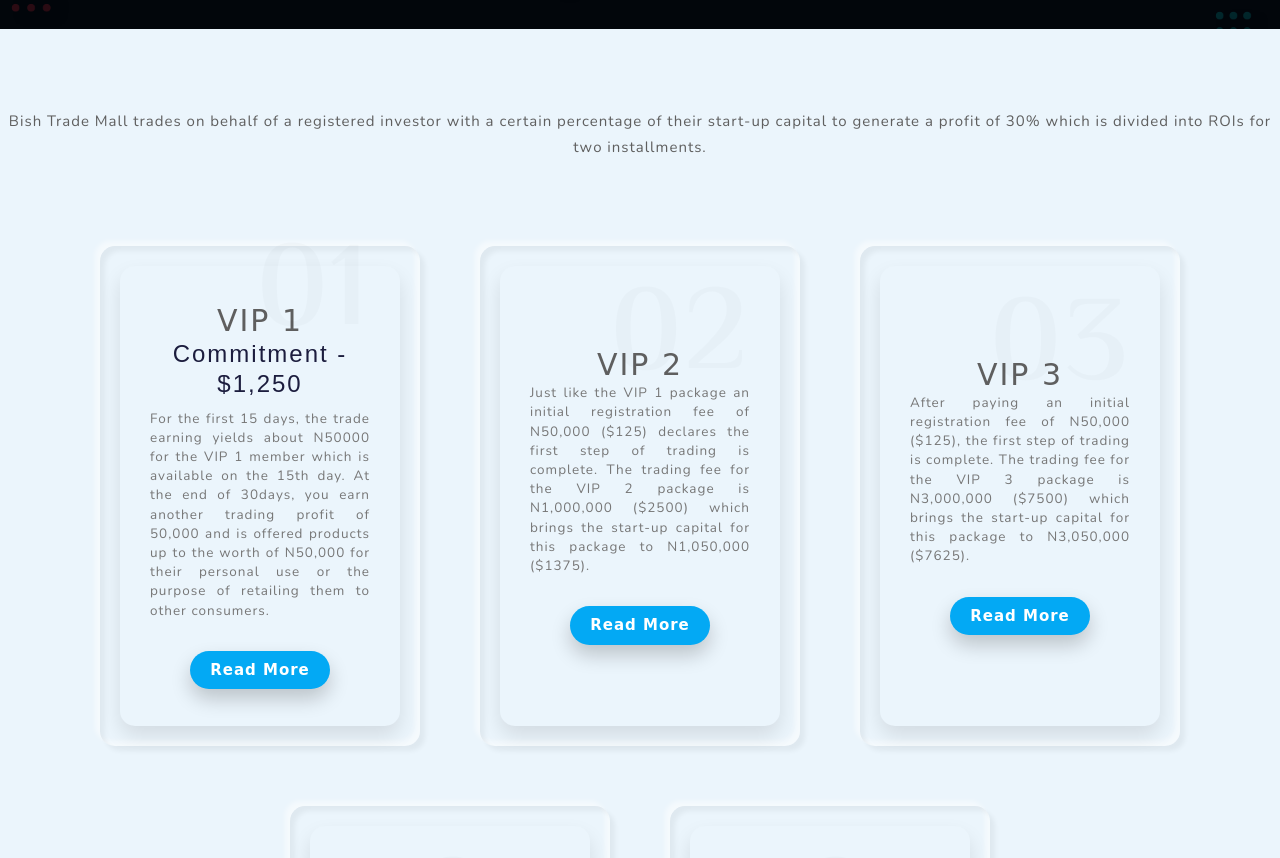
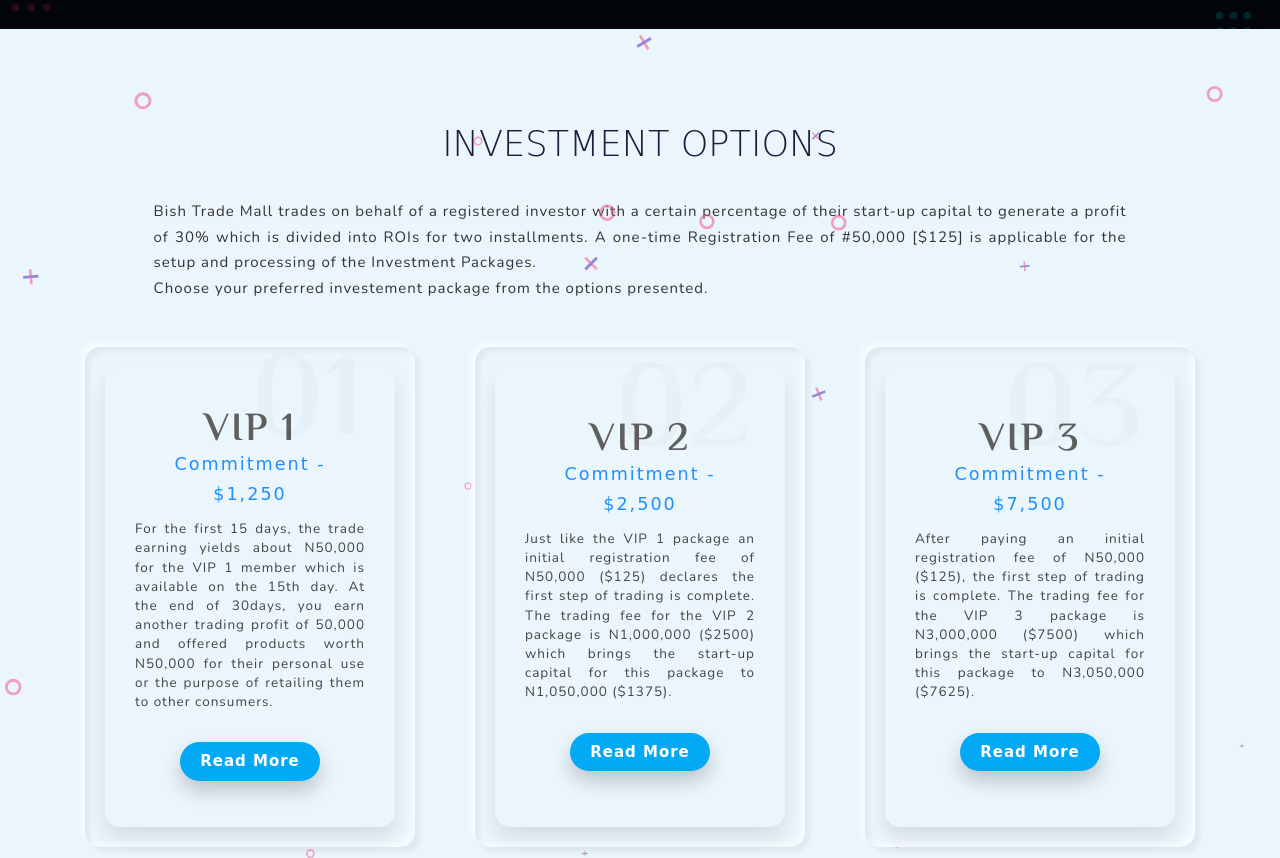
Before and after one commit to digitbase365/Bishtrade, a plain HTML site: page index.html in a window 1280 px wide. Shown: the part 2155-3013 px from the top of the page. Drawn offline with nearby package versions, Linux system fonts and the light colour scheme; animation ran at ten frames a second; a web font is replaced by a local one.

Commit message:
Imbided Canvas

```diff
--- a/css/style.css
+++ b/css/style.css
@@ -499,11 +499,10 @@ section#estate{
     align-items: center;
     max-width: 1200px;
     flex-wrap: wrap;
-    padding: 40px 0;
   }
   #estate #container .card{
     position: relative;
-    min-width: 320px;
+    min-width: 330px;
     height: 500px;
     box-shadow: inset 5px 5px 5px rgba(0, 0, 0, 0.05),
                 inset -5px -5px 5px rgba(255, 255, 255, 0.5),
@@ -538,6 +537,11 @@ section#estate{
     text-align: center;
     position: relative;
   }
+  #estate h1{
+    font-family: 'Baloo Chettan 2', cursive;
+    font-weight: 300;
+    font-size: 2.2rem;
+  }
   #estate #container .card .box .content h2{
     position: absolute;
     top: -10px;
@@ -552,20 +556,35 @@ section#estate{
     color: rgba(0, 0, 0, 0.05);
   }
   #estate #container .card .box .content h3{
-    font-family: 'Baloo Chettan 2', cursive;
-
+    font-family: 'El Messiri', sans-serif;
+    font-size: 2.5rem;
+    font-weight: 700;
   }
   #estate #container .card:hover .box .content h3{
-    font-size: 1.8em;
+    font-size: 2rem;
     color: #777;
     z-index: 1;
     transition: 0.5s;
   }
+  #estate h4{
+      font-family: 'Baloo Chettan 2', cursive;
+      font-size: 1.1rem;
+      color: dodgerblue;
+  }
 
+  #estate .card:hover h4{
+      color: #ff512f;
+      color: orangered;
+  }
+  #estate > p{
+      padding: 20px 12% 0;
+      color: #333;
+      text-align: justify;
+  }
   #estate #container .card .box .content p{
     font-size: .9em;
     font-weight: 300;
-    color: #777;
+    color: #444;
     z-index: 1;
     transition: 0.5s;
     line-height: 1.2rem;
@@ -590,7 +609,6 @@ section#estate{
     font-family: 'Baloo Chettan 2', cursive;
   }
   #estate #container .card:hover .box .content a{
-    background: #ff568f;
     background: #ff512f;
     box-shadow: 0 5px 10px rgba(255, 255, 255, 0.2);
   }
--- a/index.html
+++ b/index.html
@@ -202,7 +202,8 @@
             Bishtrade introduces a new revolution in the e-Commerce industry called the NEW RETAIL concept.  It retains a tangible and effective e-commerce model and is spreading fast across the country. This powerful ideology was first initiated and propagated in October 2016, when China’s wealthiest men spearheaded by Jack Ma, leading founder of The Alibaba Group - (The Chinese multinational technology company specializing in e-commerce, retail, Internet, and technology) propounded that in a few light-years, the traditional e-Commerce we know today will be replaced by New Retail. In its wake, the purchasing power of customers will be restored and trading will yield a lot more profit than usual.
           </p>
           <a href="about-us.html" class="cta orange">See About</a>
-          <a href="#packages" class="cta black">Learn More</a>
+          <!-- <a href="https://wa.link/9d8h3a" class="cta black">Learn More</a>  -->
+          <a href="https://chatwith.io/s/bishtrade" class="cta black">Learn More</a>
         </div>
       </div>
     </div>
@@ -284,118 +285,20 @@
 <!--team start-->
 <!--team end-->
 
-
 <!--price table start-->
-<!-- <section id="packages">
-  <div class="container">
-    <div class="row align-items-center">
-      <div class="col-lg-4 col-md-12">
-        <div class="price-table style-4">
-          <div class="price-header">
-            <div class="price-value">
-              <h2>VIP 1</h2>
-            </div>
-            <h3 class="price-title">Commitment - $1,250</h3>
-          </div>
-          <div class="price-list">
-            <p>
-              Bish Trade Mall trades on behalf of a registered customer with a certain percentage of their start-up capital to generate a profit of 30% which is divided into ROIs for two time periods. For the first 15 days of the month, the trade earning yields about N50000 for the VIP 1 member which is available on the 15th day. At the end of 30days, a VIP member earns another trading profit of 50,000 and is offered products up to the worth of N50,000 for their personal use or the purpose of retailing them to other consumers.
-            </p>
-          </div>
-          <a class="btn btn-white btn-circle mt-4" href="https://portal.bishtrademall.com/register" data-text="Invest Now"> <span>I</span><span>n</span><span>v</span><span>e</span><span>s</span><span>t</span>
-            <span> </span><span>N</span><span>o</span><span>w</span>
-          </a>
-        </div>
-      </div>
-      <div class="col-lg-4 col-md-12 md-mt-5">
-        <div class="price-table style-4 active">
-          <canvas id="canvas"></canvas>
-          <div class="price-header">
-            <div class="price-value">
-              <h2>VIP 2</h2>
-            </div>
-            <h3 class="price-title">Commitment - $2,500</h3>
-          </div>
-          <div class="price-list">
-             <p>
-              Just like the VIP 1 package an initial registration fee of N50,000 ($125) declares the first step of trading is complete. The trading fee for the VIP 2 package is N1,000,000 ($2500) which brings the start-up capital for this package to N1,050,000 ($1375).
-             </p>
-          </div>
-          <a class="btn btn-white btn-circle mt-4" href="https://portal.bishtrademall.com/register" data-text="Invest Now"> <span>I</span><span>n</span><span>v</span><span>e</span><span>s</span><span>t</span>
-            <span> </span><span>N</span><span>o</span><span>w</span>
-          </a>
-        </div>
-      </div>
-      <div class="col-lg-4 col-md-12 md-mt-5">
-        <div class="price-table style-4 active">
-          <canvas id="canvas"></canvas>
-          <div class="price-header">
-            <div class="price-value">
-              <h2>VIP 3</h2>
-            </div>
-            <h3 class="price-title">Commitment - $7,500</h3>
-          </div>
-          <div class="price-list">
-            <p>
-              After paying an initial registration fee of N50,000 ($125), the first step of trading is complete. The trading fee for the VIP 3 package is N3,000,000 ($7500) which brings the start-up capital for this package to N3,050,000 ($7625).
-            </p>
-          </div>
-          <a class="btn btn-white btn-circle mt-4" href="https://portal.bishtrademall.com/register" data-text="Invest Now"> <span>I</span><span>n</span><span>v</span><span>e</span><span>s</span><span>t</span>
-            <span> </span><span>N</span><span>o</span><span>w</span>
-          </a>
-        </div>
-      </div>
-      <div class="col-lg-4 col-md-12 md-mt-5">
-        <div class="price-table style-4">
-          <div class="price-header">
-            <div class="price-value">
-              <h2>VIP 4</h2>
-            </div>
-            <h3 class="price-title">Commitment - $12,500</h3>
-          </div>
-          <div class="price-list">
-             <p>
-              Just like VIP 1,2,&3 the registration fee for this package is N50,000 ($125). The trading fee for the VIP 4 package is N5,000,000 ($12,500) which brings the start-up capital for this package to N5,050,000 ($12,625).
-             </p>
-          </div>
-          <a class="btn btn-white btn-circle mt-4" href="https://portal.bishtrademall.com/register" data-text="Invest Now"> <span>I</span><span>n</span><span>v</span><span>e</span><span>s</span><span>t</span>
-            <span> </span><span>N</span><span>o</span><span>w</span>
-          </a>
-        </div>
-      </div>
-      <div class="col-lg-4 col-md-12">
-        <div class="price-table style-4">
-          <div class="price-header">
-            <div class="price-value">
-              <h2>VIP 5</h2>
-            </div>
-            <h3 class="price-title">Commitment - $20,500</h3>
-          </div>
-          <div class="price-list">
-             <p>
-              Just like VIP 1,2,3&4 the registration fee for this package is N50,000 ($125). The trading fee for the VIP 5 package is N20,000,000 ($50,000) which brings the start-up capital for this package to N20,050,000 ($50,125).
-             </p>
-          </div>
-          <a class="btn btn-white btn-circle mt-4" href="https://portal.bishtrademall.com/register" data-text="Invest Now"> <span>I</span><span>n</span><span>v</span><span>e</span><span>s</span><span>t</span>
-            <span> </span><span>N</span><span>o</span><span>w</span>
-          </a>
-        </div>
-      </div>
-    </div>
-  </div>
-</section>   -->
-
-
-<section id="estate">
-  <p>Bish Trade Mall trades on behalf of a registered investor with a certain percentage of their start-up capital to generate a profit of 30% which is divided into ROIs for two installments.</p>
+<section class="pos-r" id="estate">
+  <h1>INVESTMENT OPTIONS</h1>
+  <p>Bish Trade Mall trades on behalf of a registered investor with a certain percentage of their start-up capital to generate a profit of 30% which is divided into ROIs for two installments. A one-time Registration Fee of #50,000 [$125] is applicable for the setup and processing of the Investment Packages. <br> Choose your preferred investement package from the options presented.</p>
+  <canvas id="canvas"></canvas>
   <div id="container">
     <div class="card">
+      <canvas id="canvas"></canvas>
       <div class="box">
         <div class="content">
           <h2>01</h2>
           <h3>VIP 1</h3>
           <h4>Commitment - $1,250</h4>
-          <p>For the first 15 days, the trade earning yields about N50000 for the VIP 1 member which is available on the 15th day. At the end of 30days, you earn another trading profit of 50,000 and is offered products up to the worth of N50,000 for their personal use or the purpose of retailing them to other consumers. </p>
+          <p>For the first 15 days, the trade earning yields about N50,000 for the VIP 1 member which is available on the 15th day. At the end of 30days, you earn another trading profit of 50,000 and offered products worth N50,000 for their personal use or the purpose of retailing them to other consumers. </p>
           <a href="#0">Read More</a>
         </div>
       </div>
@@ -405,6 +308,7 @@
         <div class="content">
           <h2>02</h2>
           <h3>VIP 2</h3>
+          <h4>Commitment - $2,500</h4>
           <p>Just like the VIP 1 package an initial registration fee of N50,000 ($125) declares the first step of trading is complete. The trading fee for the VIP 2 package is N1,000,000 ($2500) which brings the start-up capital for this package to N1,050,000 ($1375).</p>
           <a href="#0">Read More</a>
         </div>
@@ -415,6 +319,7 @@
         <div class="content">
           <h2>03</h2>
           <h3>VIP 3</h3>
+          <h4>Commitment - $7,500</h4>
           <p>After paying an initial registration fee of N50,000 ($125), the first step of trading is complete. The trading fee for the VIP 3 package is N3,000,000 ($7500) which brings the start-up capital for this package to N3,050,000 ($7625).</p>
           <a href="#0">Read More</a>
         </div>
@@ -425,6 +330,7 @@
         <div class="content">
           <h2>04</h2>
           <h3>VIP 4</h3>
+          <h4>Commitment - $12,500</h4>
           <p>Just like VIP 1,2,&3 the registration fee for this package is N50,000 ($125). The trading fee for the VIP 4 package is N5,000,000 ($12,500) which brings the start-up capital for this package to N5,050,000 ($12,625).</p>
           <a href="#0">Read More</a>
         </div>
@@ -435,6 +341,7 @@
         <div class="content">
           <h2>05</h2>
           <h3>VIP 5</h3>
+          <h4>Commitment - $20,500</h4>
           <p>Just like VIP 1,2,3&4 the registration fee for this package is N50,000 ($125). The trading fee for the VIP 5 package is N20,000,000 ($50,000) which brings the start-up capital for this package to N20,050,000 ($50,125).</p>
           <a href="#0">Read More</a>
         </div>
@@ -442,6 +349,70 @@
     </div>
   </div>
 </section>
+
+<!-- <section id="estate">
+  <h1>INVESTMENT OPTIONS</h1>
+  <p>Bish Trade Mall trades on behalf of a registered investor with a certain percentage of their start-up capital to generate a profit of 30% which is divided into ROIs for two installments. A one-time Registration Fee of #50,000 [$125] is applicable for the setup and processing of the Investment Packages. <br> Choose your preferred investement package from the options presented.</p>
+  <canvas id="canvas"></canvas>
+  <div id="container">
+    <div class="card">
+      <canvas id="canvas"></canvas>
+      <div class="box">
+        <div class="content">
+          <h2>01</h2>
+          <h3>VIP 1</h3>
+          <h4>Commitment - $1,250</h4>
+          <p>For the first 15 days, the trade earning yields about N50,000 for the VIP 1 member which is available on the 15th day. At the end of 30days, you earn another trading profit of 50,000 and offered products worth N50,000 for their personal use or the purpose of retailing them to other consumers. </p>
+          <a href="#0">Read More</a>
+        </div>
+      </div>
+    </div>
+    <div class="card">
+      <div class="box">
+        <div class="content">
+          <h2>02</h2>
+          <h3>VIP 2</h3>
+          <h4>Commitment - $2,500</h4>
+          <p>Just like the VIP 1 package an initial registration fee of N50,000 ($125) declares the first step of trading is complete. The trading fee for the VIP 2 package is N1,000,000 ($2500) which brings the start-up capital for this package to N1,050,000 ($1375).</p>
+          <a href="#0">Read More</a>
+        </div>
+      </div>
+    </div>
+    <div class="card">
+      <div class="box">
+        <div class="content">
+          <h2>03</h2>
+          <h3>VIP 3</h3>
+          <h4>Commitment - $7,500</h4>
+          <p>After paying an initial registration fee of N50,000 ($125), the first step of trading is complete. The trading fee for the VIP 3 package is N3,000,000 ($7500) which brings the start-up capital for this package to N3,050,000 ($7625).</p>
+          <a href="#0">Read More</a>
+        </div>
+      </div>
+    </div>
+    <div class="card">
+      <div class="box">
+        <div class="content">
+          <h2>04</h2>
+          <h3>VIP 4</h3>
+          <h4>Commitment - $12,500</h4>
+          <p>Just like VIP 1,2,&3 the registration fee for this package is N50,000 ($125). The trading fee for the VIP 4 package is N5,000,000 ($12,500) which brings the start-up capital for this package to N5,050,000 ($12,625).</p>
+          <a href="#0">Read More</a>
+        </div>
+      </div>
+    </div>
+    <div class="card">
+      <div class="box">
+        <div class="content">
+          <h2>05</h2>
+          <h3>VIP 5</h3>
+          <h4>Commitment - $20,500</h4>
+          <p>Just like VIP 1,2,3&4 the registration fee for this package is N50,000 ($125). The trading fee for the VIP 5 package is N20,000,000 ($50,000) which brings the start-up capital for this package to N20,050,000 ($50,125).</p>
+          <a href="#0">Read More</a>
+        </div>
+      </div>
+    </div>
+  </div>
+</section> -->
 
 <!--price table end-->
 
@@ -551,6 +522,7 @@
 <!--counter start-->
 
 <section class="bg-effec pos-r" id="countee">
+  <canvas id="canvas"></canvas>
   <div class="container">
     <div class="row">
       <div class="col-lg-3 col-md-3 col-sm-6">
```
